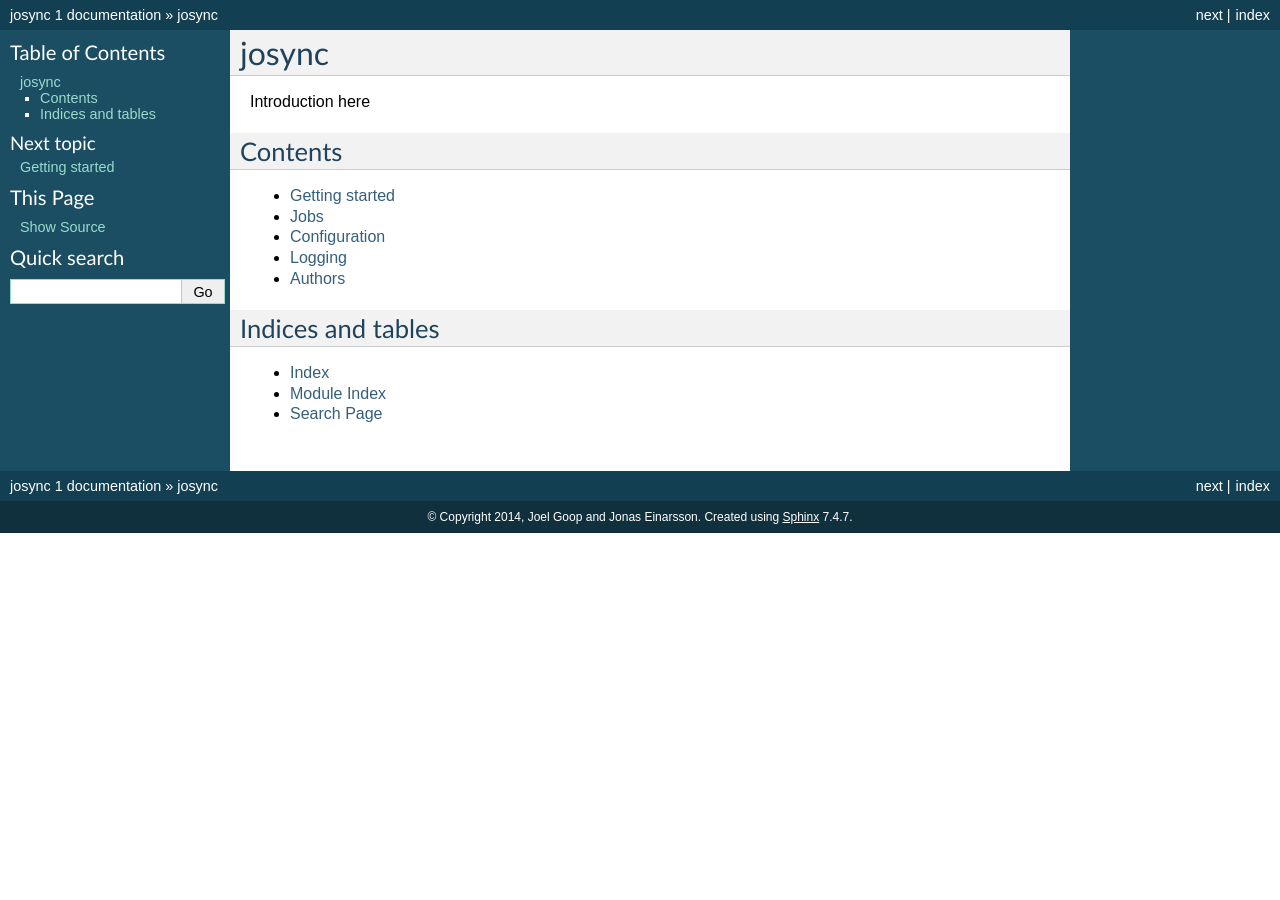
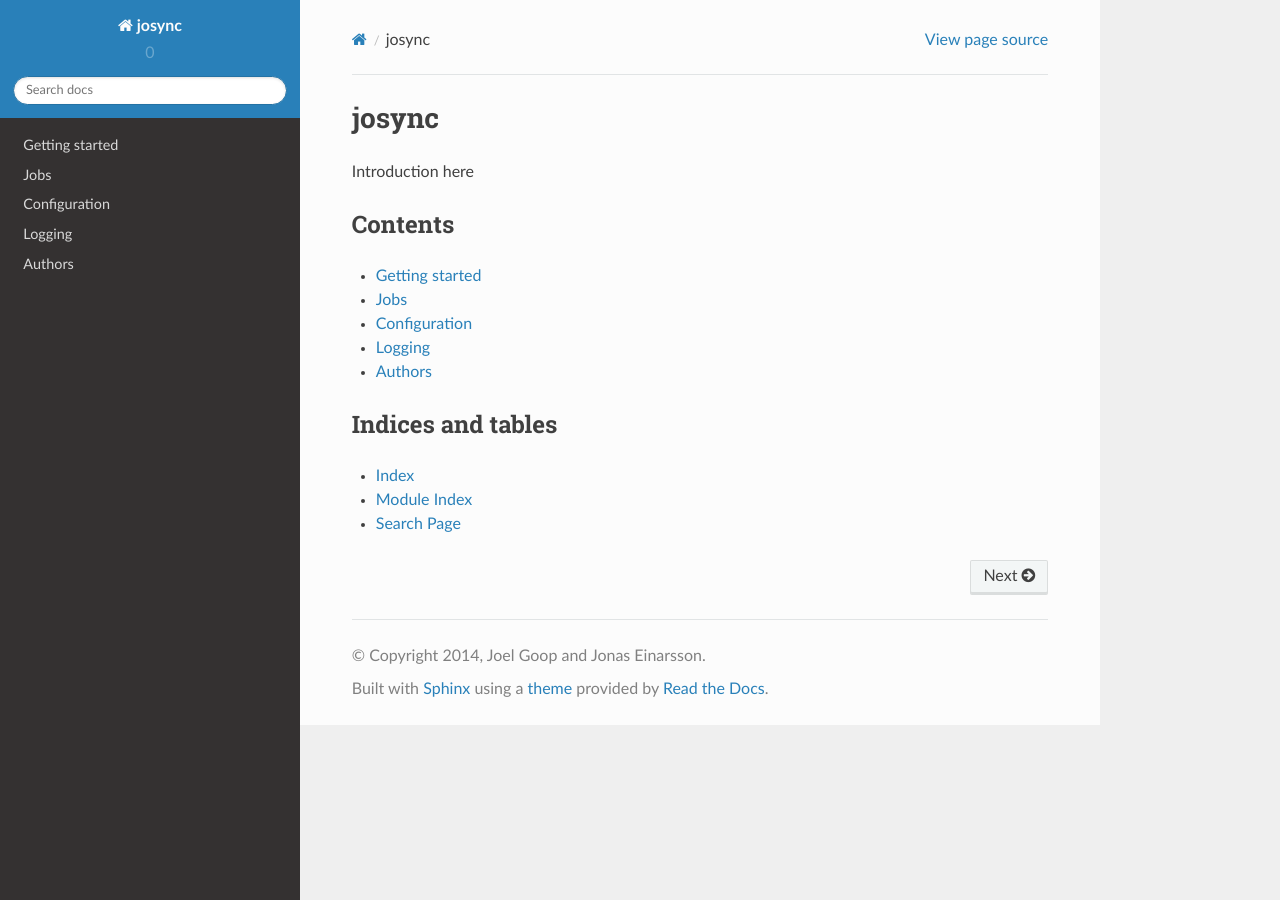
Before and after one commit to jeinarsson/josync, a Sphinx documentation site: the page built from docs/index.rst, in a window 1280 px wide. Built offline with Sphinx 7.4.7 and the Read the Docs theme 2.0.0, drawn with Linux system fonts in a browser that asks for light colours.

Commit message:
changed docs theme to RTD (much, much better), added info in docs/README.md

```diff
--- a/docs/conf.py
+++ b/docs/conf.py
@@ -14,7 +14,7 @@
 
 import sys
 import os
-
+import sphinx_rtd_theme
 # If extensions (or modules to document with autodoc) are in another directory,
 # add these directories to sys.path here. If the directory is relative to the
 # documentation root, use os.path.abspath to make it absolute, like shown here.
@@ -101,7 +101,8 @@ pygments_style = 'sphinx'
 
 # The theme to use for HTML and HTML Help pages.  See the documentation for
 # a list of builtin themes.
-html_theme = 'default'
+html_theme = "sphinx_rtd_theme"
+html_theme_path = [sphinx_rtd_theme.get_html_theme_path()]
 
 # Theme options are theme-specific and customize the look and feel of a theme
 # further.  For a list of options available for each theme, see the
```
Also changed, not shown: docs/README.md (added, +15 -0 lines).
